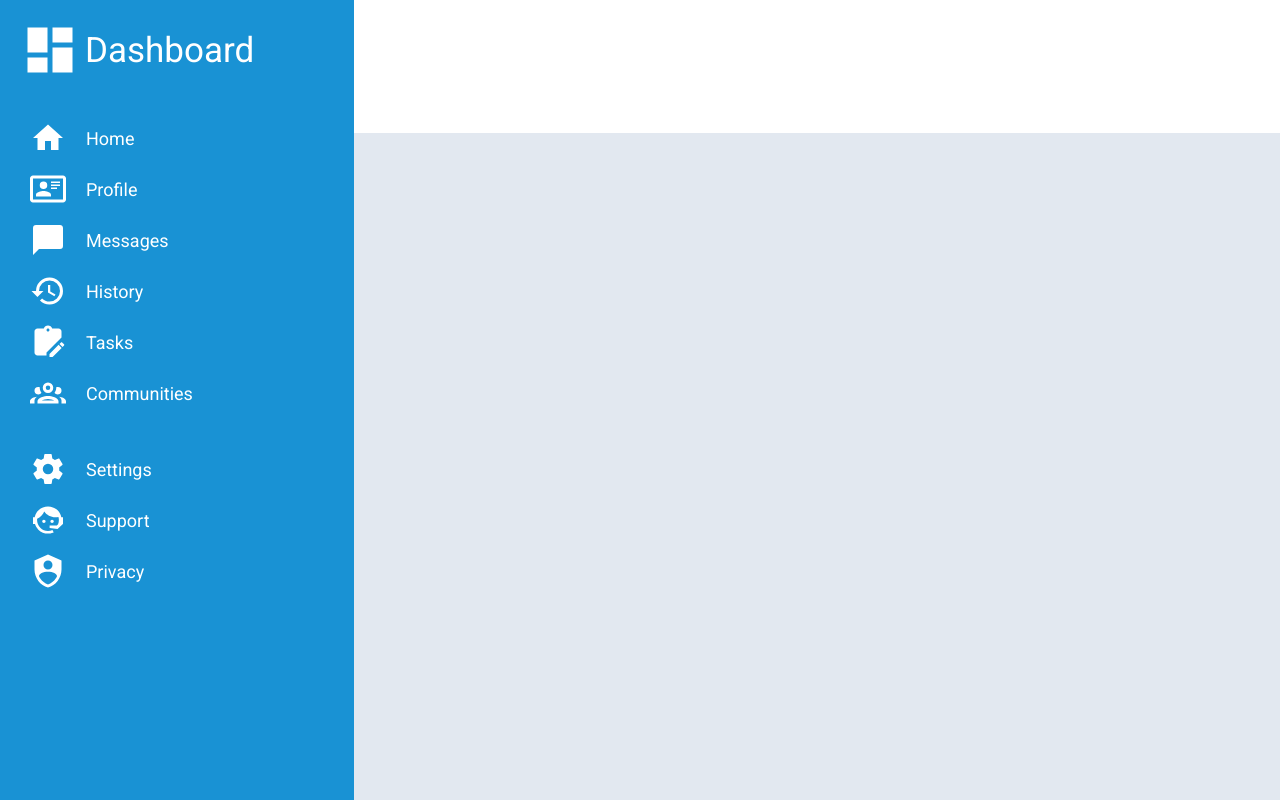
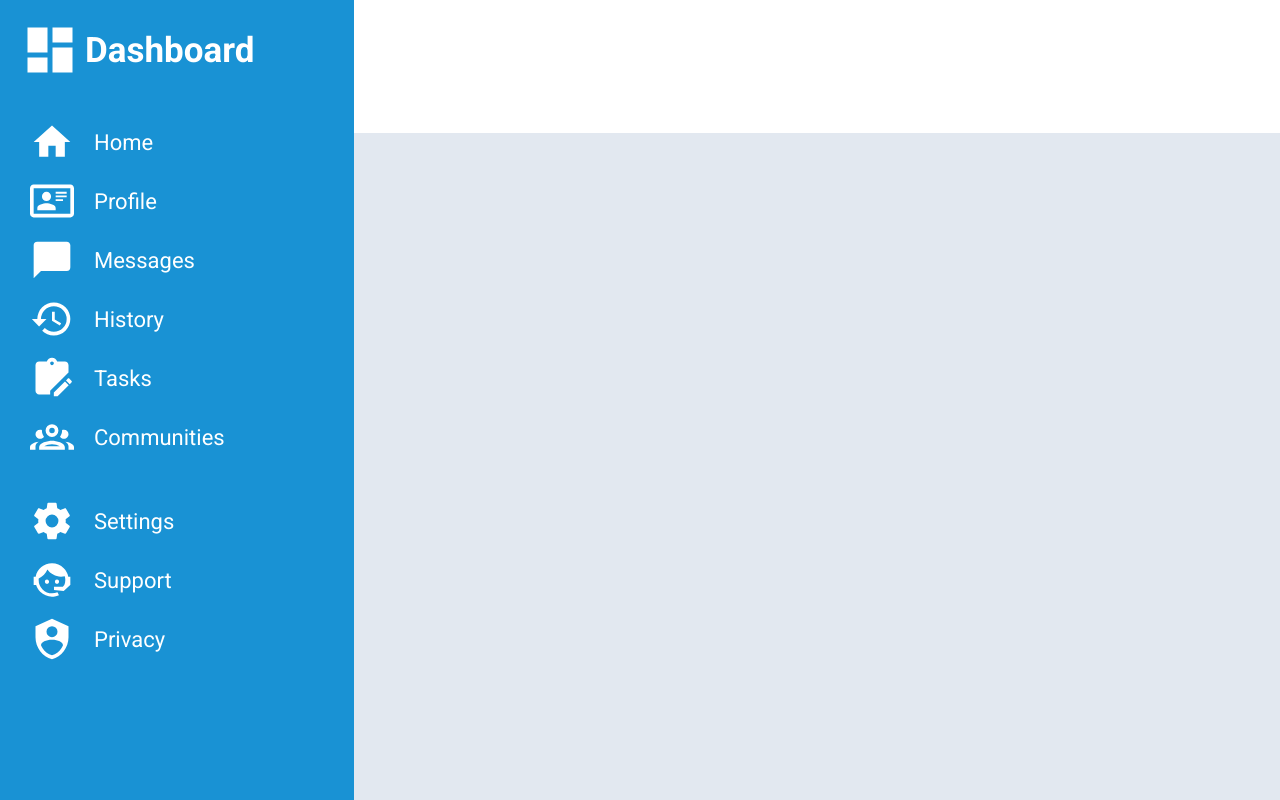
Before and after one commit to lunstia/Admin-Dashboard, a plain HTML site: page index.html in a window 1280 px wide. Drawn offline with Linux system fonts and the light colour scheme.

Commit message:
Edit font-weight and sizes of logo + li elements

```diff
--- a/styles.css
+++ b/styles.css
@@ -50,6 +50,7 @@ nav {
     gap: 5px;
     text-decoration: none;
     font-size: 35px;
+    font-weight: 700;
 }
 
 
@@ -83,7 +84,7 @@ nav {
     gap: 20px;
     text-decoration: none;
     color: inherit;
-    font-size: 18px;
+    font-size: 22px;
 }
 
 
```
